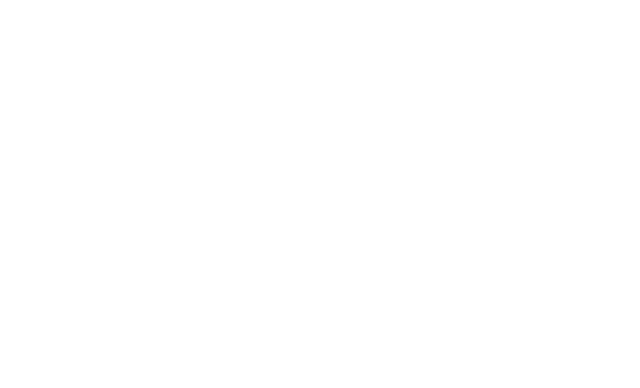
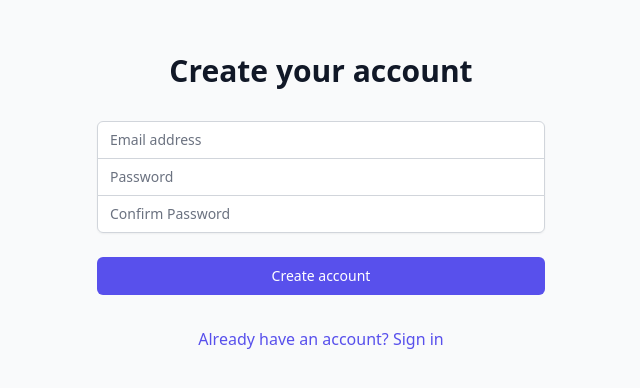
Before and after one commit to XJ76/breastcancerFrontend, a React (Vite) app: page /register in a window 1280 px wide. Before the commit this address had no page. Shown: the part 210-598 px from the top of the page, without its empty margins (319-959 px from the left). Built offline with nearby package versions, Linux system fonts and the light colour scheme.

Commit message:
updates
updates

```diff
--- a/src/App.jsx
+++ b/src/App.jsx
@@ -3,16 +3,31 @@
 import MainLayout from "./components/layout/MainLayout";
 import UploadImage from "./pages/UploadImage";
 import ChatBotComponent from "./pages/Chatbot";
+import Login from "./pages/Login";
+import Register from "./pages/Register";
+import ProtectedRoute from "./components/ProtectedRoute";
 
 export default function App() {
   return (
     <>
       <Router>
         <Routes>
-          <Route path="/" element={<MainLayout />}>
+          {/* Public routes */}
+          <Route path="/login" element={<Login />} />
+          <Route path="/register" element={<Register />} />
+
+          {/* Protected routes */}
+          <Route
+            path="/"
+            element={
+              <ProtectedRoute>
+                <MainLayout />
+              </ProtectedRoute>
+            }
+          >
             <Route index element={<Plant />} />
             <Route path="/UploadImage" element={<UploadImage />} />
-            <Route path="/chatbot" element={<ChatBotComponent />} /> {/* Add route to the ChatBot component */}
+            <Route path="/chatbot" element={<ChatBotComponent />} />
           </Route>
         </Routes>
       </Router>
--- /dev/null
+++ b/src/components/ProtectedRoute.jsx
@@ -0,0 +1,14 @@
+import { Navigate } from 'react-router-dom';
+import useAuthStore from '../store/authStore';
+
+const ProtectedRoute = ({ children }) => {
+  const { isAuthenticated } = useAuthStore();
+
+  if (!isAuthenticated) {
+    return <Navigate to="/login" replace />;
+  }
+
+  return children;
+};
+
+export default ProtectedRoute;
--- /dev/null
+++ b/src/pages/Login.jsx
@@ -0,0 +1,90 @@
+import React, { useState } from 'react';
+import { Link, useNavigate } from 'react-router-dom';
+import useAuthStore from '../store/authStore';
+
+const Login = () => {
+  const [email, setEmail] = useState('');
+  const [password, setPassword] = useState('');
+  const { login, error, loading } = useAuthStore();
+  const navigate = useNavigate();
+
+  const handleSubmit = async (e) => {
+    e.preventDefault();
+    const success = await login(email, password);
+    if (success) {
+      navigate('/');
+    }
+  };
+
+  return (
+    <div className="min-h-screen flex items-center justify-center bg-gray-50 py-12 px-4 sm:px-6 lg:px-8">
+      <div className="max-w-md w-full space-y-8">
+        <div>
+          <h2 className="mt-6 text-center text-3xl font-extrabold text-gray-900">
+            Sign in to your account
+          </h2>
+        </div>
+        <form className="mt-8 space-y-6" onSubmit={handleSubmit}>
+          <div className="rounded-md shadow-sm -space-y-px">
+            <div>
+              <label htmlFor="email-address" className="sr-only">
+                Email address
+              </label>
+              <input
+                id="email-address"
+                name="email"
+                type="email"
+                autoComplete="email"
+                required
+                className="appearance-none rounded-none relative block w-full px-3 py-2 border border-gray-300 placeholder-gray-500 text-gray-900 rounded-t-md focus:outline-none focus:ring-indigo-500 focus:border-indigo-500 focus:z-10 sm:text-sm"
+                placeholder="Email address"
+                value={email}
+                onChange={(e) => setEmail(e.target.value)}
+              />
+            </div>
+            <div>
+              <label htmlFor="password" className="sr-only">
+                Password
+              </label>
+              <input
+                id="password"
+                name="password"
+                type="password"
+                autoComplete="current-password"
+                required
+                className="appearance-none rounded-none relative block w-full px-3 py-2 border border-gray-300 placeholder-gray-500 text-gray-900 rounded-b-md focus:outline-none focus:ring-indigo-500 focus:border-indigo-500 focus:z-10 sm:text-sm"
+                placeholder="Password"
+                value={password}
+                onChange={(e) => setPassword(e.target.value)}
+              />
+            </div>
+          </div>
+
+          {error && (
+            <div className="text-red-500 text-sm text-center">{error}</div>
+          )}
+
+          <div>
+            <button
+              type="submit"
+              disabled={loading}
+              className="group relative w-full flex justify-center py-2 px-4 border border-transparent text-sm font-medium rounded-md text-white bg-indigo-600 hover:bg-indigo-700 focus:outline-none focus:ring-2 focus:ring-offset-2 focus:ring-indigo-500"
+            >
+              {loading ? 'Signing in...' : 'Sign in'}
+            </button>
+          </div>
+        </form>
+        <div className="text-center">
+          <Link
+            to="/register"
+            className="font-medium text-indigo-600 hover:text-indigo-500"
+          >
+            Don't have an account? Sign up
+          </Link>
+        </div>
+      </div>
+    </div>
+  );
+};
+
+export default Login;
--- /dev/null
+++ b/src/pages/Register.jsx
@@ -0,0 +1,112 @@
+import React, { useState } from 'react';
+import { Link, useNavigate } from 'react-router-dom';
+import useAuthStore from '../store/authStore';
+
+const Register = () => {
+  const [email, setEmail] = useState('');
+  const [password, setPassword] = useState('');
+  const [confirmPassword, setConfirmPassword] = useState('');
+  const { register, error, loading } = useAuthStore();
+  const navigate = useNavigate();
+
+  const handleSubmit = async (e) => {
+    e.preventDefault();
+
+    if (password !== confirmPassword) {
+      return;
+    }
+
+    const success = await register(email, password);
+    if (success) {
+      navigate('/');
+    }
+  };
+
+  return (
+    <div className="min-h-screen flex items-center justify-center bg-gray-50 py-12 px-4 sm:px-6 lg:px-8">
+      <div className="max-w-md w-full space-y-8">
+        <div>
+          <h2 className="mt-6 text-center text-3xl font-extrabold text-gray-900">
+            Create your account
+          </h2>
+        </div>
+        <form className="mt-8 space-y-6" onSubmit={handleSubmit}>
+          <div className="rounded-md shadow-sm -space-y-px">
+            <div>
+              <label htmlFor="email-address" className="sr-only">
+                Email address
+              </label>
+              <input
+                id="email-address"
+                name="email"
+                type="email"
+                autoComplete="email"
+                required
+                className="appearance-none rounded-none relative block w-full px-3 py-2 border border-gray-300 placeholder-gray-500 text-gray-900 rounded-t-md focus:outline-none focus:ring-indigo-500 focus:border-indigo-500 focus:z-10 sm:text-sm"
+                placeholder="Email address"
+                value={email}
+                onChange={(e) => setEmail(e.target.value)}
+              />
+            </div>
+            <div>
+              <label htmlFor="password" className="sr-only">
+                Password
+              </label>
+              <input
+                id="password"
+                name="password"
+                type="password"
+                autoComplete="new-password"
+                required
+                className="appearance-none rounded-none relative block w-full px-3 py-2 border border-gray-300 placeholder-gray-500 text-gray-900 focus:outline-none focus:ring-indigo-500 focus:border-indigo-500 focus:z-10 sm:text-sm"
+                placeholder="Password"
+                value={password}
+                onChange={(e) => setPassword(e.target.value)}
+              />
+            </div>
+            <div>
+              <label htmlFor="confirm-password" className="sr-only">
+                Confirm Password
+              </label>
+              <input
+                id="confirm-password"
+                name="confirm-password"
+                type="password"
+                autoComplete="new-password"
+                required
+                className="appearance-none rounded-none relative block w-full px-3 py-2 border border-gray-300 placeholder-gray-500 text-gray-900 rounded-b-md focus:outline-none focus:ring-indigo-500 focus:border-indigo-500 focus:z-10 sm:text-sm"
+                placeholder="Confirm Password"
+                value={confirmPassword}
+                onChange={(e) => setConfirmPassword(e.target.value)}
+              />
+            </div>
+          </div>
+
+          {error && (
+            <div className="text-red-500 text-sm text-center">{error}</div>
+          )}
+
+          <div>
+            <button
+              type="submit"
+              disabled={loading}
+              className="group relative w-full flex justify-center py-2 px-4 border border-transparent text-sm font-medium rounded-md text-white bg-indigo-600 hover:bg-indigo-700 focus:outline-none focus:ring-2 focus:ring-offset-2 focus:ring-indigo-500"
+            >
+              {loading ? 'Creating account...' : 'Create account'}
+            </button>
+          </div>
+        </form>
+        <div className="text-center">
+          <Link
+            to="/login"
+            className="font-medium text-indigo-600 hover:text-indigo-500"
+          >
+            Already have an account? Sign in
+          </Link>
+        </div>
+      </div>
+    </div>
+  );
+};
+
+export default Register;
--- /dev/null
+++ b/src/store/authStore.js
@@ -0,0 +1,56 @@
+import { create } from 'zustand';
+import axios from 'axios';
+
+const useAuthStore = create((set) => ({
+  token: localStorage.getItem('token') || null,
+  isAuthenticated: !!localStorage.getItem('token'),
+  error: null,
+  loading: false,
+
+  login: async (email, password) => {
+    set({ loading: true, error: null });
+    try {
+      const response = await axios.post('http://localhost:5000/api/login', {
+        email,
+        password,
+      });
+      const { token } = response.data;
+      localStorage.setItem('token', token);
+      set({ token, isAuthenticated: true, loading: false });
+      return true;
+    } catch (error) {
+      set({
+        error: error.response?.data?.message || 'Login failed',
+        loading: false,
+      });
+      return false;
+    }
+  },
+
+  register: async (email, password) => {
+    set({ loading: true, error: null });
+    try {
+      const response = await axios.post('http://localhost:5000/api/register', {
+        email,
+        password,
+      });
+      const { token } = response.data;
+      localStorage.setItem('token', token);
+      set({ token, isAuthenticated: true, loading: false });
+      return true;
+    } catch (error) {
+      set({
+        error: error.response?.data?.message || 'Registration failed',
+        loading: false,
+      });
+      return false;
+    }
+  },
+
+  logout: () => {
+    localStorage.removeItem('token');
+    set({ token: null, isAuthenticated: false, error: null });
+  },
+}));
+
+export default useAuthStore;
```
